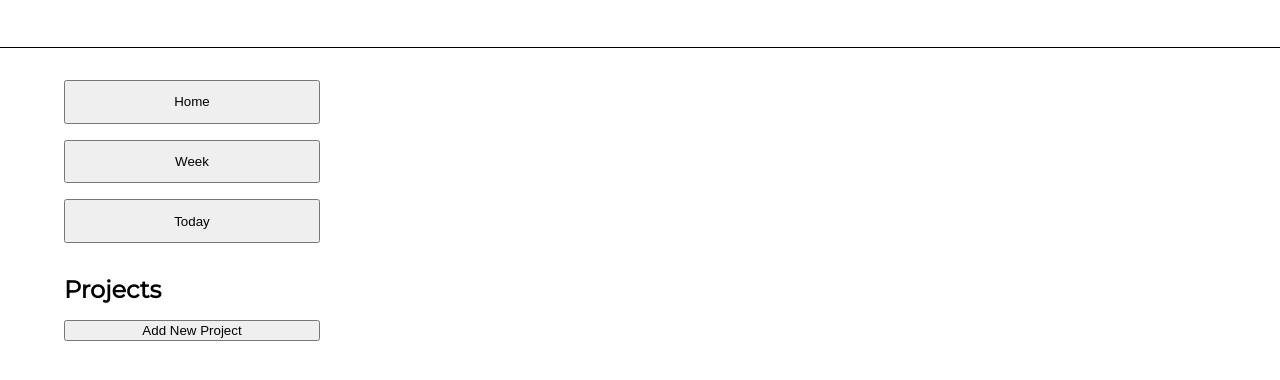
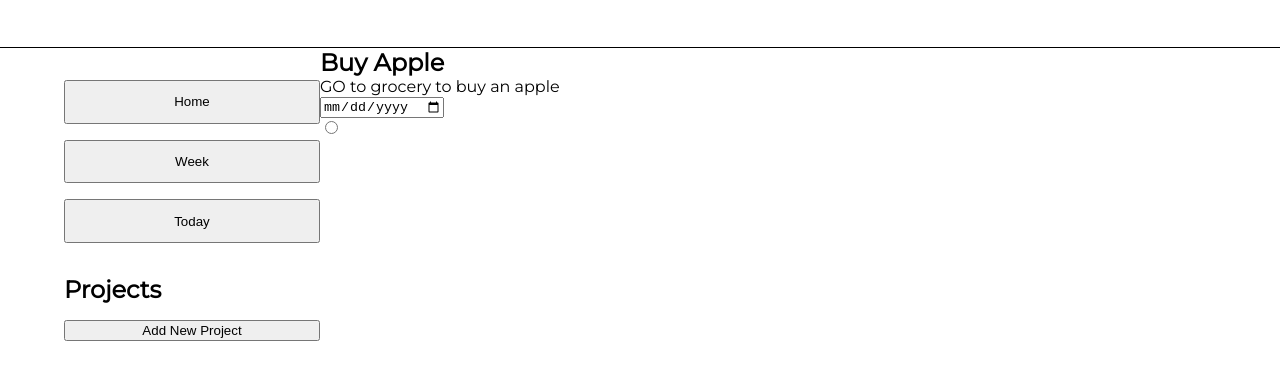
Before and after one commit to fatih-h/Todo-list, a website built with webpack: page dist/index.html in a window 1280 px wide. Shown: the part 112-492 px from the top of the page. Built offline with nearby package versions, Linux system fonts and the light colour scheme.

Commit message:
Process to make todo object

```diff
--- a/package.json
+++ b/package.json
@@ -15,5 +15,8 @@
     "style-loader": "^3.3.1",
     "webpack": "^5.65.0",
     "webpack-cli": "^4.9.1"
+  },
+  "dependencies": {
+    "date-fns": "^2.28.0"
   }
 }
--- a/src/main.js
+++ b/src/main.js
@@ -1,9 +1,49 @@
 import './styles/main.css';
+import {format} from 'date-fns';
+import todo from './todo';
 
 function main() {
     let main = document.createElement('div');
     main.classList.add('main-box');
 
+    let box = document.createElement('div');
+    let title = document.createElement('h2');
+    let description = document.createElement('p');
+    let dueDate = document.createElement('input');
+    let priority = document.createElement('div');
+    let check = document.createElement('input');
+
+    dueDate.setAttribute('type', 'date');
+    check.setAttribute('type', 'radio');
+
+    box.classList.add('main-todo');
+    title.classList.add('main-todo-title');
+    description.classList.add('main-todo-description');
+    dueDate.classList.add('main-todo-dueDate');
+    priority.classList.add('main-todo-priority');
+    check.classList.add('main-todo-check');
+
+    let task = new todo('Buy Apple', 'GO to grocery to buy an apple', format(new Date(),'d/M/y'));
+    console.log(task.title);
+    console.log(task.description);
+    console.log(task.dueDate);
+    console.log(task.priority);
+    console.log(task.check);
+
+    title.textContent = task.title;
+    description.textContent = task.description;
+    dueDate.setAttribute('placeholder',task.dueDate);
+    dueDate.setAttribute('value', ' ');
+    priority.style.backgroundColor = task.priority;
+
+
+    main.appendChild(box);
+    box.appendChild(title);
+    box.appendChild(description);
+    box.appendChild(dueDate);
+    box.appendChild(priority);
+    box.appendChild(check);
+
     return main;
 }
 
--- a/src/sidebar.js
+++ b/src/sidebar.js
@@ -1,4 +1,5 @@
 import './styles/sidebar.css';
+// import todo from './todo';
 
 function sidebar() {
     let main = document.createElement('div');
--- a/src/styles/main.css
+++ b/src/styles/main.css
@@ -1,3 +1,15 @@
 .main-box {
     grid-area: main;
 }
+
+.main-todo {}
+
+.main-todo-title {}
+
+.main-todo-description {}
+
+.main-todo-dueDate {}
+
+.main-todo-priority {}
+
+.main-todo-check {}
--- /dev/null
+++ b/src/todo.js
@@ -0,0 +1,11 @@
+class todo {
+    constructor(title, description, dueDate) {
+        this.title = title;
+        this.description = description;
+        this.dueDate = dueDate;
+        this.priority = 'red';
+        this.check = 'unmarked';
+    }
+
+};
+export default todo;
```
Also changed, not shown: dist/main.js, 1 other file.
